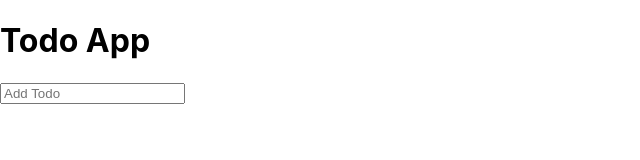
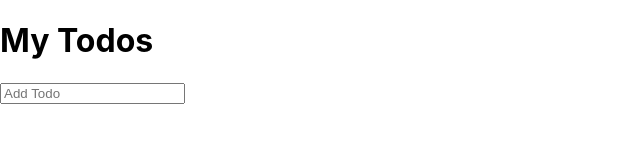
Before and after one commit to Valentino30/Todo_App_React_Typescript_RTL_Cypress_Netlify, a React (Create React App) app: page / in a window 1280 px wide. Shown: the top 160 px of the page, without its empty margins (0-640 px from the left). Built offline with nearby package versions, Linux system fonts and the light colour scheme.

Commit message:
update: app title

```diff
--- a/src/App.tsx
+++ b/src/App.tsx
@@ -29,7 +29,7 @@ function App() {
 
   return (
     <div>
-      <h1>Todo App</h1>
+      <h1>My Todos</h1>
       <form onSubmit={handleSubmit}>
         <input
           onChange={handleChange}
```
